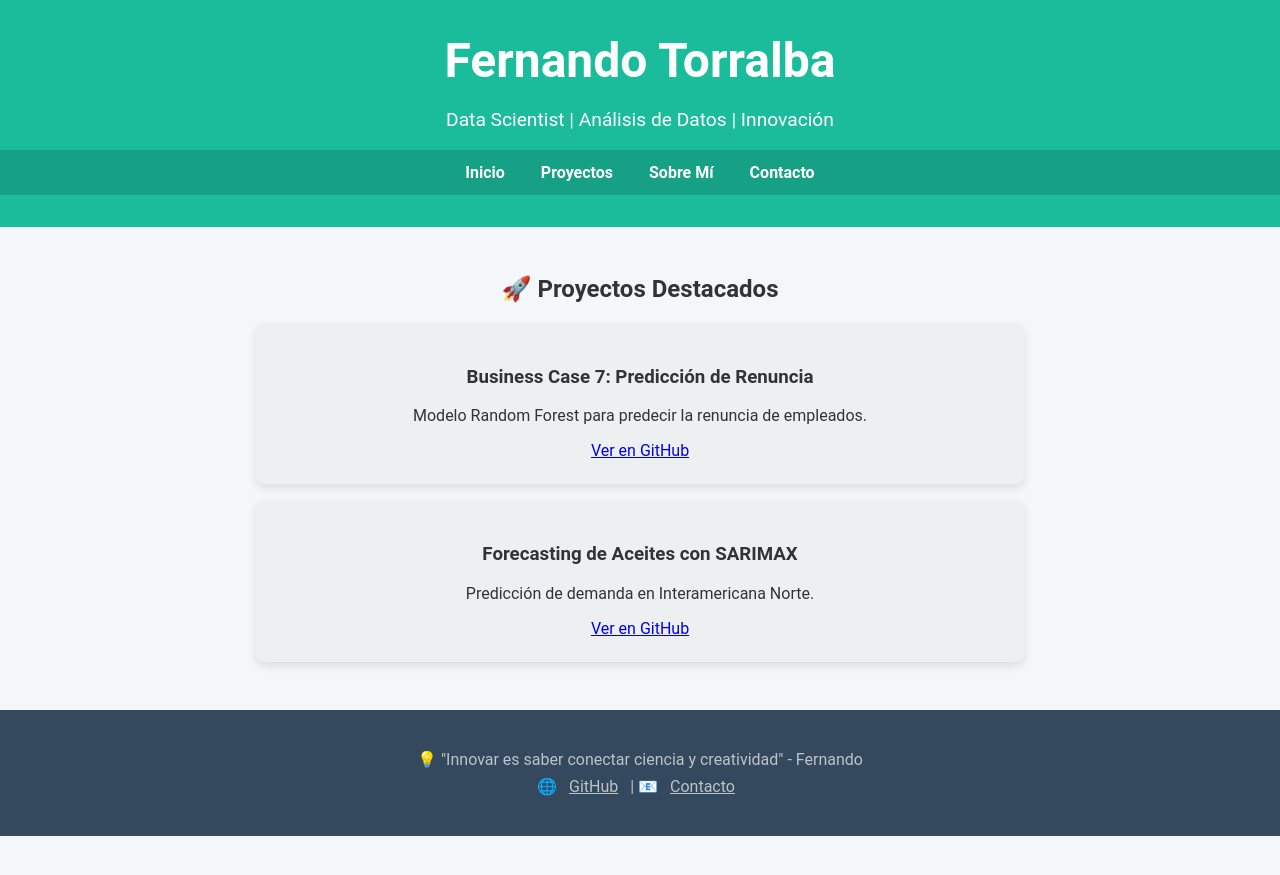
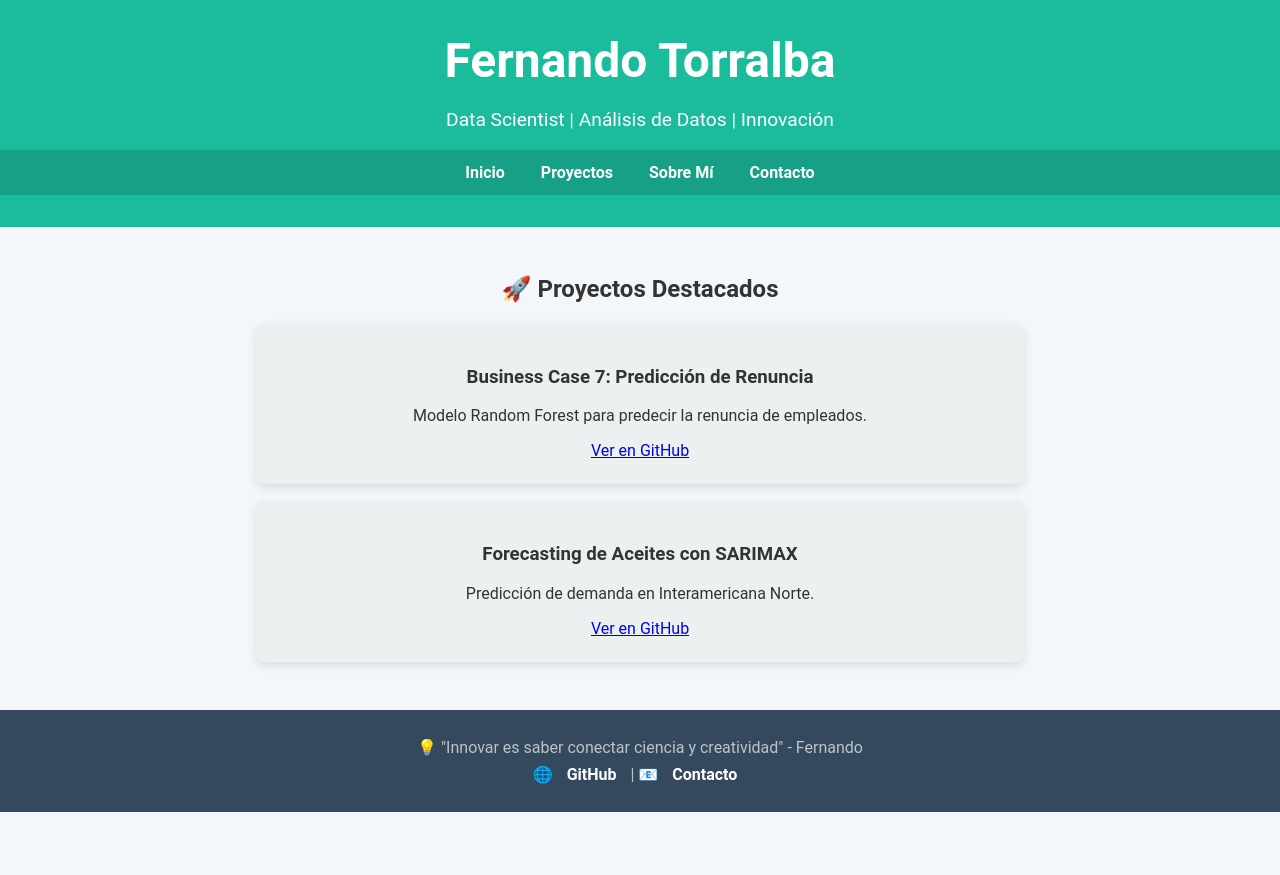
Before and after one commit to Fernanditokitkatgr/fernando.github.io, a Jekyll site: the page built from index.md, in a window 1280 px wide. Shown: the top 875 px of the page. Built offline with Jekyll 4.4.1, drawn with Linux system fonts in a browser that asks for light colours.

Commit message:
Mejoras visuales en la página principal

```diff
--- a/assets/css/style.css
+++ b/assets/css/style.css
@@ -74,3 +74,47 @@ footer a:hover {
 .card:hover {
     transform: translateY(-5px);
 }
+
+/* Efecto hover en el menú de navegación */
+.navbar a:hover {
+    color: #e8e8e8;
+    background-color: #1abc9c;
+    padding: 5px 10px;
+    border-radius: 5px;
+    transition: all 0.3s ease;
+}
+
+/* Diseño de tarjetas de proyectos */
+.project-card {
+    background-color: #ffffff;
+    border: 1px solid #e3e3e3;
+    border-radius: 8px;
+    padding: 15px;
+    margin: 20px 0;
+    box-shadow: 0 2px 5px rgba(0, 0, 0, 0.1);
+    transition: box-shadow 0.3s ease, transform 0.3s ease;
+}
+
+.project-card:hover {
+    box-shadow: 0 6px 15px rgba(0, 0, 0, 0.2);
+    transform: translateY(-5px);
+}
+
+/* Footer estilizado */
+footer {
+    background-color: #34495e;
+    color: #bbb;
+    padding: 20px 0;
+    text-align: center;
+}
+
+footer a {
+    color: #ffffff;
+    margin: 0 10px;
+    text-decoration: none;
+    font-weight: bold;
+}
+
+footer a:hover {
+    color: #1abc9c;
+}
```
